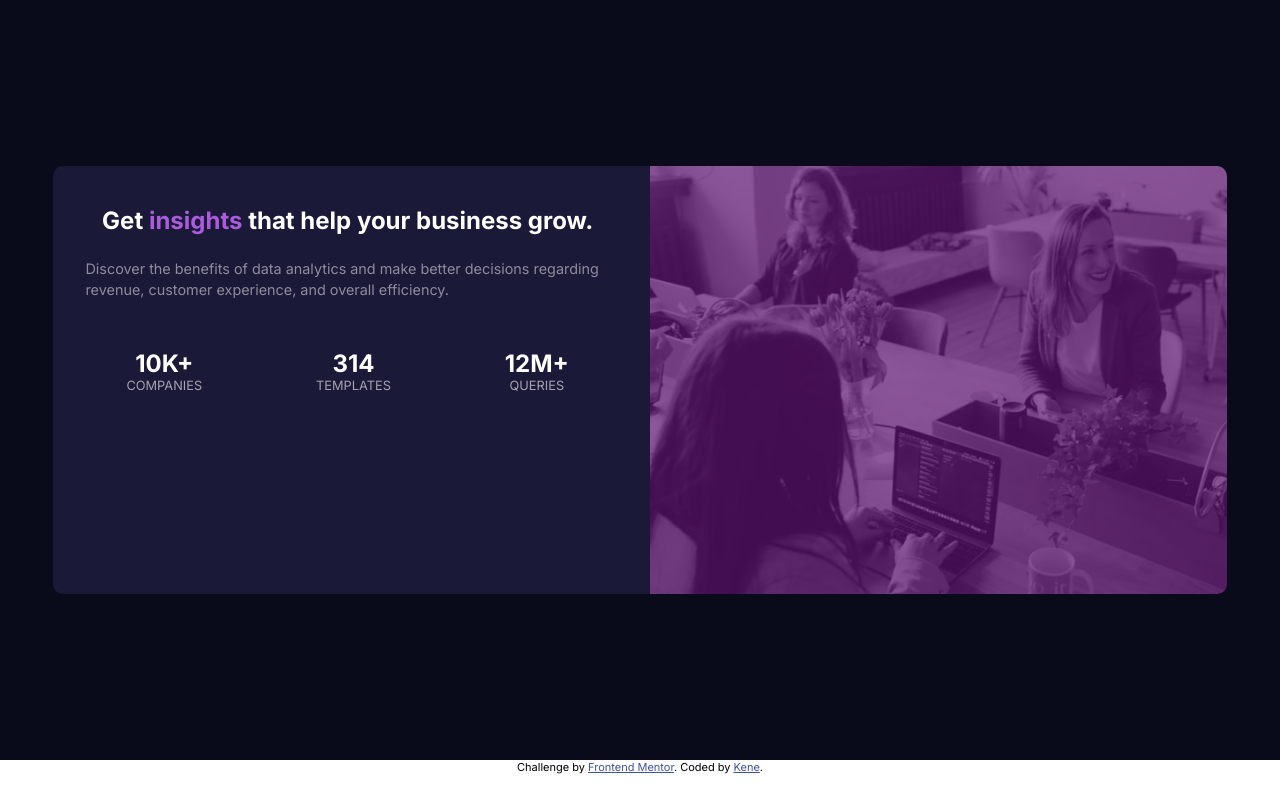
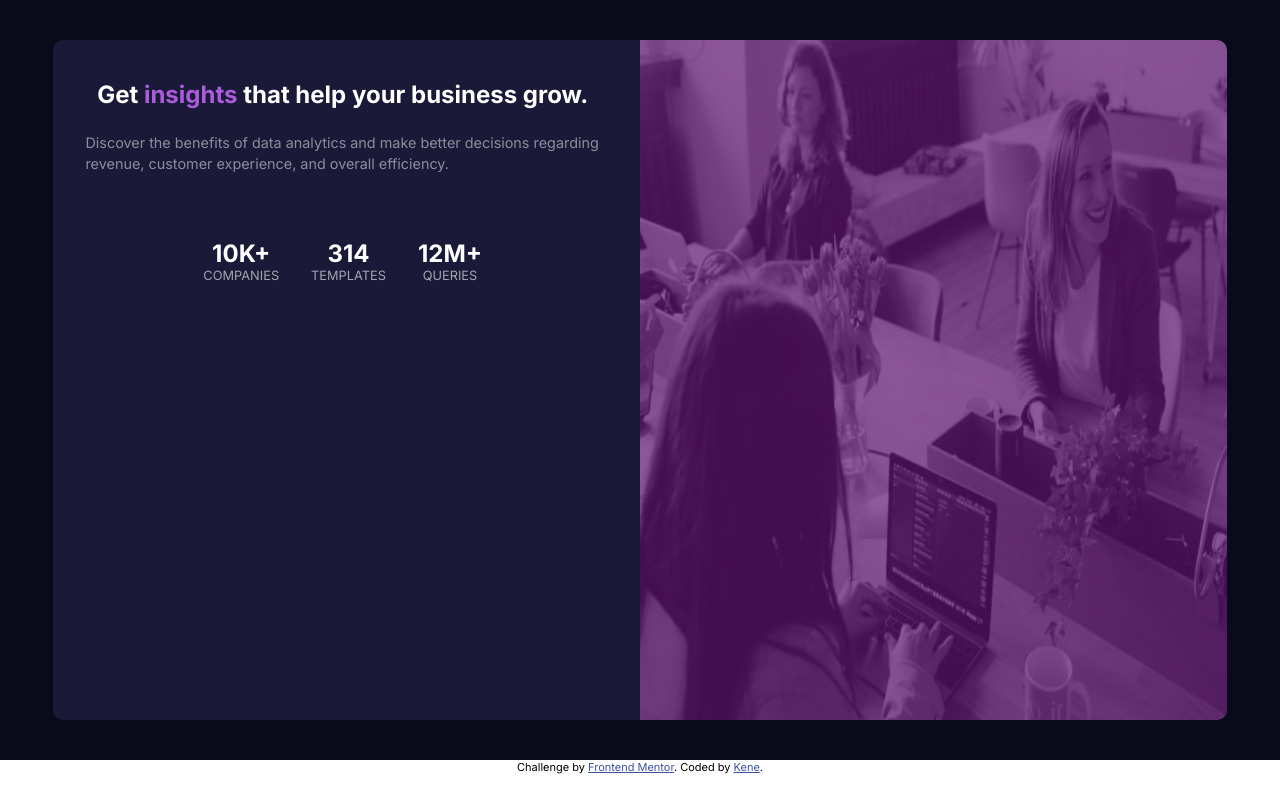
Before and after one commit to kenebebh/FEM-Stats-Preview-Card, a plain HTML site: page index.html in a window 1280 px wide. Drawn offline with Linux system fonts and the light colour scheme.

Commit message:
perfected my css

```diff
--- a/statscard.css
+++ b/statscard.css
@@ -36,6 +36,9 @@ body{
 
 #content{
     padding: 1rem;
+    display: flex;
+    flex-direction: column;
+    align-content: center;
 }
 
 /*The header*/
@@ -73,9 +76,10 @@ body{
 .item{
     display: flex;
     flex-direction: column;
-    margin: 1rem auto;
+    margin: 1rem;
     text-transform: uppercase;
     font-size: .9rem;
+
 }
 
 .big{
@@ -105,9 +109,10 @@ body{
     #main{
         display: grid;
         grid-template-rows: 1fr;
-        grid-template-columns: 3fr 2.9fr;
+        grid-template-columns: 3fr 3fr;
         grid-template-areas: "content image";
         width: 94%;
+        height: 85vh
     }
 
     #content{
```
